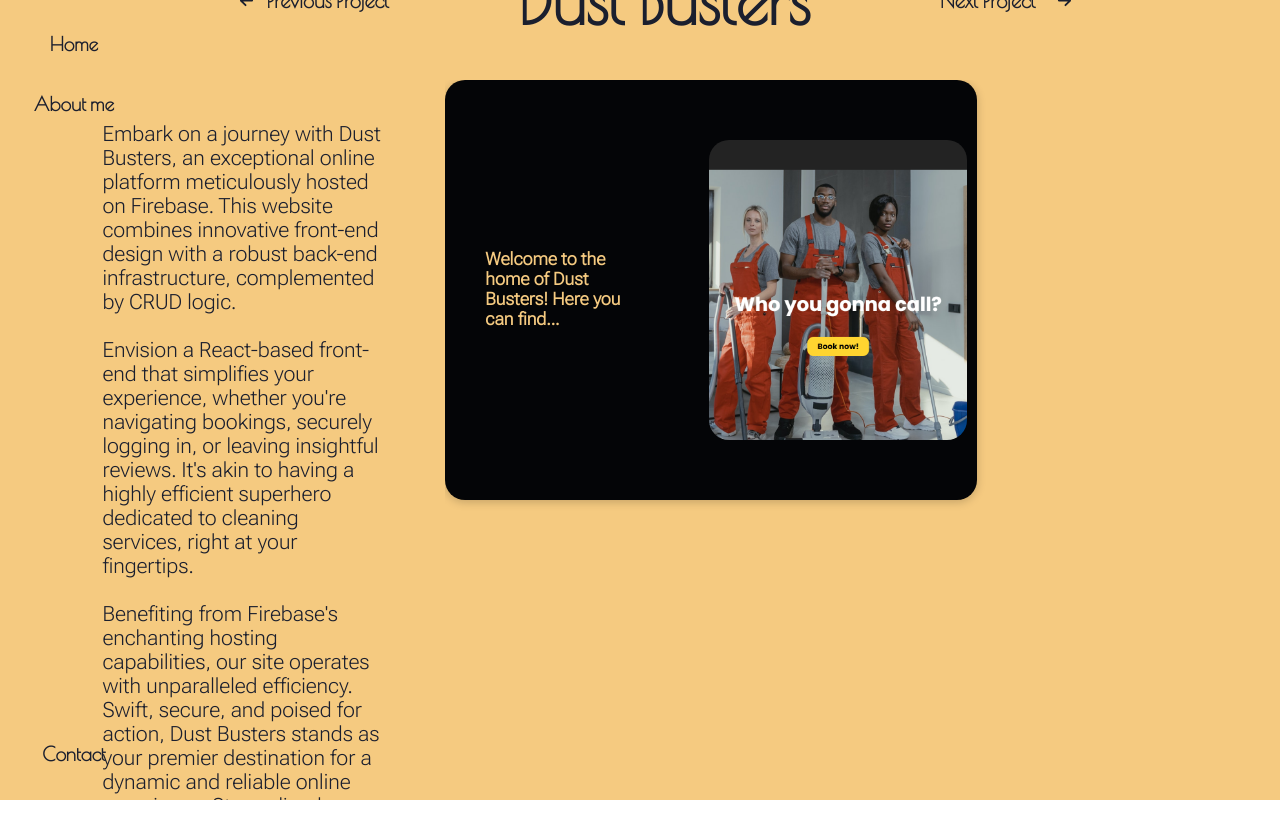
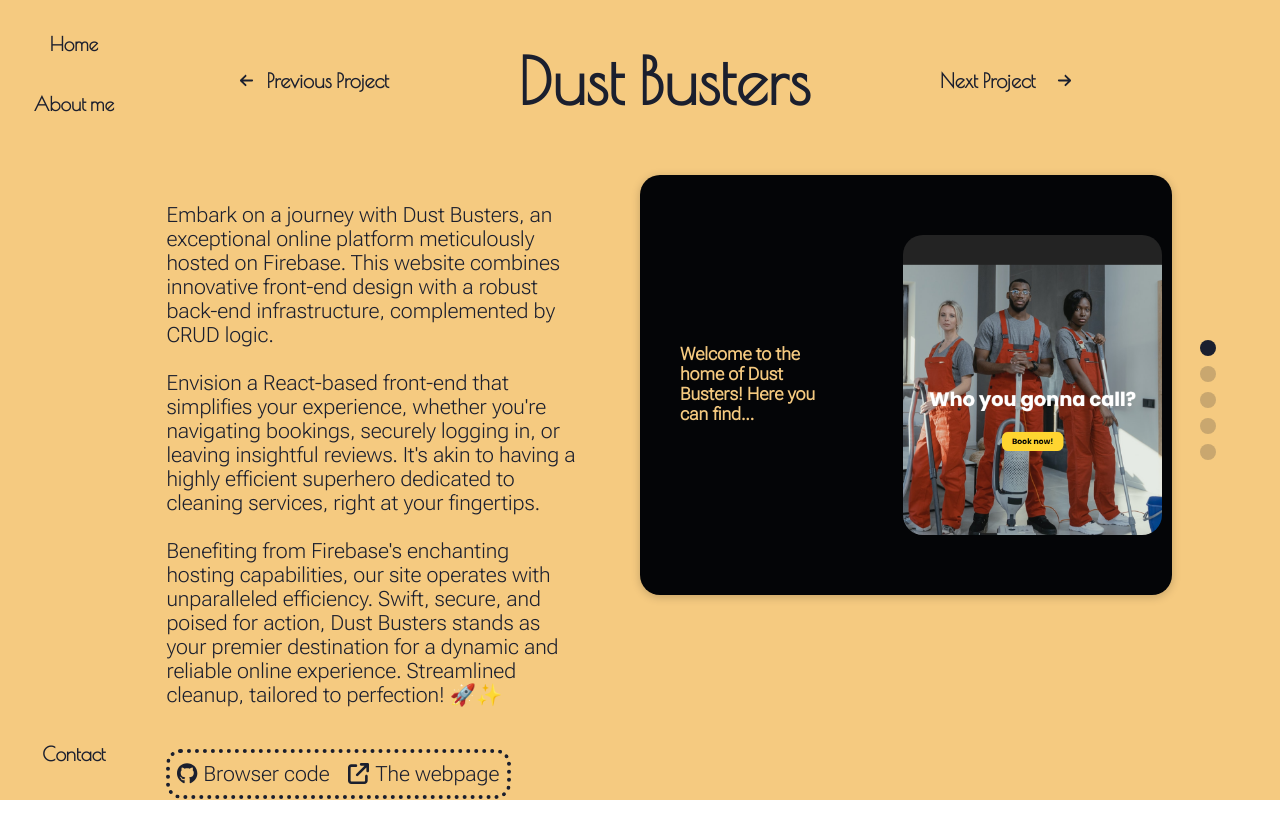
Before and after one commit to starleafer/My-portfolio, a React (Vite) app in the folder workspace/: page /cleaning in a window 1280 px wide. Shown: the top 838 px of the page. Built offline with nearby package versions, Linux system fonts and the light colour scheme; a web font is replaced by a local one.

Commit message:
Remove console logs and refactor components for cleaner code. Add ImageGallerySlider to ParallaxImage

```diff
--- a/workspace/src/components/Card.jsx
+++ b/workspace/src/components/Card.jsx
@@ -18,7 +18,6 @@ function Card({ id, path, title, label, color, backgroundColor, setCursorHoverCo
     setShowCircle(true);
     setButtonFade(true);
     setIsHoveringCards(false);
-    console.log(id);
 
     const circleAnimationTimeout = setTimeout(() => {
       setIsClicked(false);
--- a/workspace/src/components/CustomScrollbar.jsx
+++ b/workspace/src/components/CustomScrollbar.jsx
@@ -10,7 +10,6 @@ const CustomScrollbar = ({ props, children, scrollbarColor }) => {
   const color = currentCard.color;
   const backgroundColor = currentCard.backgroundColor;
 
-  console.log(color)
 
   return (
     <CustomScrollbarContainer thumbColor={color} trackColor={backgroundColor}>
--- a/workspace/src/components/ImageCounterSlider.jsx
+++ b/workspace/src/components/ImageCounterSlider.jsx
@@ -1,71 +1,83 @@
-import React from 'react';
-import { motion as m, useScroll, useTransform } from 'framer-motion';
-import styled from 'styled-components';
-import PropTypes from 'prop-types';
+import React from "react";
+import { motion, useTransform, useSpring } from "framer-motion";
+import styled from "styled-components";
 
-const ImageCounterSlider = ({ color, backgroundColor, images = [], scrollRef }) => {
-  const { scrollYProgress } = useScroll({
-    container: scrollRef,
-    offset: ["start end", "end end"],
-  });
+export default function ImageCounterSlider({
+  color,
+  backgroundColor,
+  images,
+  currentIndex,
+  scrollProgress,
+}) {
+  return (
+    <Container>
+      <CounterContainer>
+        {images.map((_, index) => {
+          // Calculate ranges based on viewport positions
+          const imageStart = index / images.length;
+          const imageEnd = (index + 1) / images.length;
+          const overlap = 0.2 / images.length; // Overlap between transitions
 
-  const scalesAndOpacities = images.map((_, index) => {
-    const rangeStart = index / images.length;
-    const rangeEnd = (index + 1) / images.length;
+          const rawOpacity = useTransform(
+            scrollProgress,
+            [
+              imageStart - overlap,     // Start fade in
+              imageStart + overlap,     // Full opacity
+              imageEnd - overlap,       // Start fade out
+              imageEnd + overlap,       // Complete fade
+            ],
+            index === 0
+              ? [1, 1, 1, 0.2]         // First counter starts visible
+              : index === images.length - 1
+              ? [0.2, 1, 1, 1]         // Last counter stays visible
+              : [0.2, 1, 1, 0.2]       // Middle counters fade in/out
+          );
 
-    return {
-      scale: index === 0
-        ? useTransform(scrollYProgress, [0, rangeEnd], [1.5, 1.5])
-        : useTransform(scrollYProgress, [rangeStart, rangeEnd], [1, 1.5]),
-      opacity: index === 0
-        ? useTransform(scrollYProgress, [0, rangeEnd], [1, 1])
-        : useTransform(scrollYProgress, [rangeStart, rangeEnd], [0.5, 1]),
-    };
-  });
+          // Very relaxed spring for smooth transitions
+          const counterOpacity = useSpring(rawOpacity, {
+            stiffness: 30,
+            damping: 12,
+            mass: 1.5,
+            restDelta: 0.00001
+          });
 
-  return (
-    <CounterContainer>
-      {images.map((_, index) => (
-        <Indicator
-          key={index}
-          style={{
-            scale: scalesAndOpacities[index].scale,
-            opacity: scalesAndOpacities[index].opacity,
-            backgroundColor: color,
-            borderColor: backgroundColor,
-          }}
-        />
-      ))}
-    </CounterContainer>
+          return (
+            <Counter
+              key={index}
+              as={motion.div}
+              color={color}
+              style={{ opacity: counterOpacity }}
+            ></Counter>
+          );
+        })}
+      </CounterContainer>
+    </Container>
   );
-};
+}
+
+const Container = styled.div`
+  position: fixed;
+  display: flex;
+  flex-direction: column;
+  align-items: center;
+  justify-content: center;
+  height: 80vh;
+  bottom: 10vh;
+  right: 5vw;
+  z-index: 100;
+`;
 
 const CounterContainer = styled.div`
   display: flex;
-  height: 100vh;
-  justify-content: start;
-  align-items: center;
   flex-direction: column;
-  margin-left: 75em;
-  padding-top: 10em;
-  gap: 0.5rem;
-  transform: translateY(.5rem);
+  gap: 10px;
 `;
 
-const Indicator = styled(m.div)`
-  width: 12px;
-  height: 12px;
-  border: 2px solid;
+const Counter = styled.div`
+  width: 1em;
+  height: 1em;
   border-radius: 50%;
+  background-color: ${(props) => props.color};
+  position: relative;
+  overflow: hidden;
 `;
-
-ImageCounterSlider.propTypes = {
-  color: PropTypes.string,
-  backgroundColor: PropTypes.string,
-  images: PropTypes.arrayOf(PropTypes.string),
-  scrollRef: PropTypes.shape({
-    current: PropTypes.instanceOf(Element),
-  }),
-};
-
-export default ImageCounterSlider;
--- a/workspace/src/components/ImageGallerySlider.jsx
+++ b/workspace/src/components/ImageGallerySlider.jsx
@@ -16,9 +16,6 @@ const ImageGallerySlider = ({ color, backgroundColor, isNative, shadowColor, inv
     offset: ["start end", "end end"],
   });
 
-  useEffect(() => {
-    console.log("Scroll Progress:", scrollYProgress.get());
-  }, [scrollYProgress]);
 
   const scale = useTransform(scrollYProgress, [0, 1], [1, 0.8]);
   // const opacity = useTransform(scrollYProgress, [0, 1], [1, 0.5]);
--- a/workspace/src/components/PageBody.jsx
+++ b/workspace/src/components/PageBody.jsx
@@ -1,13 +1,7 @@
 import React, { useEffect, useRef, useState } from "react";
 import styled, { keyframes } from "styled-components";
 import { Link } from "react-router-dom";
-import {
-  motion as m,
-  motion,
-  useMotionValueEvent,
-  useScroll,
-  useTransform,
-} from "framer-motion";
+import { motion as m, motion } from "framer-motion";
 import { FontAwesomeIcon } from "@fortawesome/react-fontawesome";
 import { faGithub } from "@fortawesome/free-brands-svg-icons";
 import { useCardContext } from "../context/CardContext";
@@ -43,21 +37,7 @@ function PageBody({
   const backgroundColor = currentCard.backgroundColor;
   const shadowColor = currentCard.shadow;
 
-  useEffect(() => {
-    console.log("Native images:", {
-      array: nativeImages,
-      length: nativeImages?.length,
-      isArray: Array.isArray(nativeImages),
-      sample: nativeImages?.[0],
-    });
 
-    console.log("Browser images:", {
-      array: browserImages,
-      length: browserImages?.length,
-      isArray: Array.isArray(browserImages),
-      sample: browserImages?.[0],
-    });
-  }, [nativeImages, browserImages]);
 
   const renderNativeLink = nativeRepo && (
     <Link
@@ -133,7 +113,7 @@ function PageBody({
               display: "flex",
               flexDirection: "column",
               font: "55vw",
-              margin: "0",
+              marginLeft: "3vw",
             }}
           >
             {PageDescription1}
@@ -219,11 +199,12 @@ const Content = styled.div`
   display: flex;
   width: 100%;
   height: 100vh;
-
-  align-items: center;
-  justify-content: center;
+  align-items: flex-start;
+  justify-content: flex-start;
   flex-direction: column;
   animation: ${fadein} 0.8s forwards;
+  position: relative; // Add this
+
   color: ${(props) => props.color};
 
   @media (max-width: 1024px) {
@@ -243,14 +224,13 @@ const Content = styled.div`
 
 const ContentGroup = styled.div`
   display: flex;
-  /* width: 100vw; */
-  height: 100vh;
+  width: 100vw;
+  height: calc(100vh - 100px);
   align-items: center;
-  justify-content: center;
+  justify-content: start;
   flex-direction: row;
-  /* margin-left: 25vw; */
+  margin-left: 10vw;
   gap: 4em;
-  /* border: 3px solid yellow; */
 `;
 
 const TitleContainer = styled.div`
@@ -258,7 +238,6 @@ const TitleContainer = styled.div`
   width: 100%;
   align-items: center;
   justify-content: center;
-  /* padding-right: 13em; */
 `;
 
 const PageDescription = styled.div`
@@ -371,7 +350,9 @@ const InfoLinks = styled.div`
 `;
 
 const ImageContainer = styled(motion.div)`
-  width: 100%;
+  width: 100vw;
+  height: 100vh;
+  position: absolute;
 `;
 
 export default PageBody;
--- a/workspace/src/components/ParallaxImage.jsx
+++ b/workspace/src/components/ParallaxImage.jsx
@@ -1,7 +1,14 @@
 import { useRef, useEffect, useState } from "react";
-import { motion, useScroll, useTransform, useSpring } from "framer-motion";
+import {
+  motion,
+  useScroll,
+  useTransform,
+  useSpring,
+  useMotionValueEvent,
+} from "framer-motion";
 import styled from "styled-components";
 import Lenis from "lenis";
+import ImageCounterSlider from "./ImageCounterSlider";
 
 export default function ParallaxImage({
   images = [],
@@ -11,6 +18,12 @@ export default function ParallaxImage({
   isNative,
 }) {
   const containerRef = useRef(null);
+  const [currentImageIndex, setCurrentImageIndex] = useState(0);
+
+  // Add container scroll progress tracking
+  const { scrollYProgress: containerScrollProgress } = useScroll({
+    container: containerRef,
+  });
 
   useEffect(() => {
     const lenis = new Lenis({
@@ -35,6 +48,20 @@ export default function ParallaxImage({
     };
   }, []);
 
+  const handleScrollProgress = (progress, index) => {
+    // Thresholds for scrolling up and down
+    const upThreshold = index === 0 ? 0.1 : 0.3;
+    const downThreshold = index === 0 ? 0.3 : 0.5;
+
+    if (progress > downThreshold) {
+      // Scrolling down
+      setCurrentImageIndex(index);
+    } else if (progress < upThreshold && index > 0) {
+      // Scrolling up - set to previous image
+      setCurrentImageIndex(index - 1);
+    }
+  };
+
   if (!images || images.length === 0) {
     return null;
   }
@@ -46,7 +73,11 @@ export default function ParallaxImage({
         const { scrollYProgress } = useScroll({
           target: itemRef,
           container: containerRef,
-          offset: ["start end", "start start"],
+          offset: ["start 60%", "center center"],
+        });
+
+        useMotionValueEvent(scrollYProgress, "change", (latest) => {
+          handleScrollProgress(latest, index);
         });
 
         const opacity = useTransform(scrollYProgress, [0, 0.5, 1], [0, 1, 1]);
@@ -67,9 +98,6 @@ export default function ParallaxImage({
 
           const adjustedPercentage = Math.min(percentage, 100);
 
-          console.log(
-            `Index: ${index}, Adjusted Percentage: ${adjustedPercentage}`
-          );
           return `color-mix(in srgb, ${color} ${adjustedPercentage}%, black)`;
         };
 
@@ -102,24 +130,33 @@ export default function ParallaxImage({
                   opacity: smoothOpacity,
                   scale: smoothScale,
                 }}
-                onLoad={() =>
-                  console.log(`Image loaded successfully:`, imageUrl)
-                }
-                onError={(e) => console.error(`Image load error:`, imageUrl, e)}
               />
             </ImageContainer>
           </CardWrapper>
         );
       })}
+      <ImageCounterSlider
+        color={color}
+        backgroundColor={backgroundColor}
+        images={images}
+        currentIndex={currentImageIndex}
+        scrollProgress={containerScrollProgress}
+      />
     </Container>
   );
 }
 
 const Container = styled.div`
   position: relative;
+  display: flex;
+  flex-direction: column;
+  align-items: center;
+  justify-content: flex-start;
   height: 100vh;
-  width: 47vw;
+  width: 100vw;
   overflow-y: scroll;
+  padding-top: 8vh;
+  right: 10vw;
 `;
 
 const CardWrapper = styled(motion.div)`
@@ -129,15 +166,16 @@ const CardWrapper = styled(motion.div)`
   align-items: center;
   position: sticky;
   gap: ${(props) => (props.isNative ? "0" : "5em")};
-  top: 0;
+  left: 50vw;
   margin-top: ${(props) => (props.isFirst ? "0" : "80vh")};
+  min-height: ${(props) => (props.isNative ? "500px" : "400px")};
   width: ${(props) => (props.isNative ? "25vw" : "40vw")};
-  height: ${(props) => (props.isNative ? "500px" : "400px")};
   padding: 10px;
   border-radius: 20px;
   overflow: hidden;
   background-color: ${(props) => props.backgroundColor};
   box-shadow: 0px 2px 10px rgba(0, 0, 0, 0.2);
+  flex-shrink: 0;
 `;
 
 const InfoContainer = styled.div`
--- a/workspace/src/components/Projectlist.jsx
+++ b/workspace/src/components/Projectlist.jsx
@@ -6,10 +6,6 @@ import {motion} from 'framer-motion'
 
 function Projectlist({setCursorHoverColor, setIsHoveringCards}) {
     const { card } = useCardContext();
-
-    if (!card) {
-        return console.log('Context is undefined');
-    }
 
     const cardVariants = {
         offscreen: {
```
